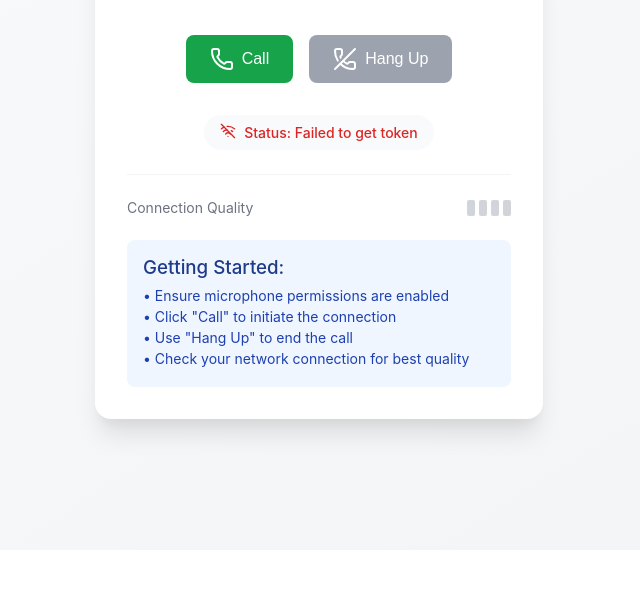
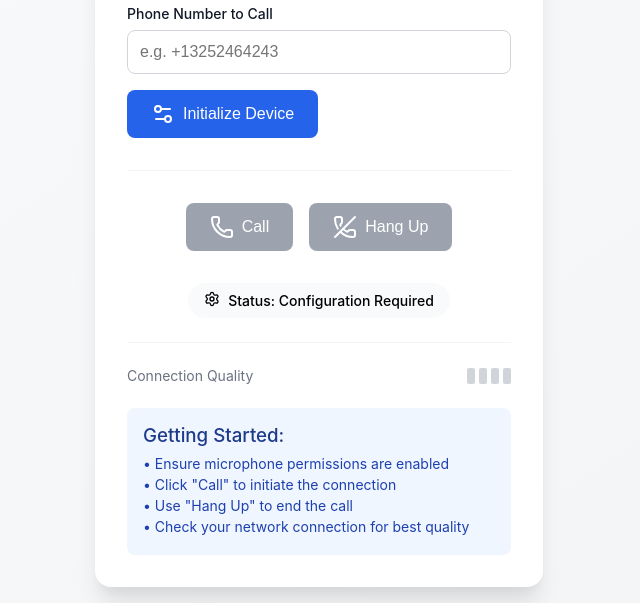
Before and after one commit to muhammadawaisg/twilio-webrtc-call-app, a plain HTML site: page index.html in a window 1280 px wide. Shown: the part 250-853 px from the top of the page, without its empty margins (321-961 px from the left). Before the commit the page ends 800 px from the top, so only its background shows below. Drawn offline with nearby package versions, Linux system fonts and the light colour scheme; no server answers.

Commit message:
configure inputs

```diff
--- a/index.html
+++ b/index.html
@@ -26,6 +26,7 @@
         --color-blue-800: #1e40af;
         --color-blue-900: #1e3a8a;
         --color-orange-600: #ea580c;
+        --color-blue-700: #1d4ed8;
       }
 
       body {
@@ -75,6 +76,40 @@
         margin: 0;
       }
 
+      .settings-container {
+        margin-bottom: 2rem;
+        padding-bottom: 2rem;
+        border-bottom: 1px solid var(--color-gray-100);
+      }
+
+      .input-group {
+        margin-bottom: 1rem;
+        text-align: left;
+      }
+
+      .input-group label {
+        display: block;
+        font-weight: 500;
+        color: var(--color-gray-900);
+        margin-bottom: 0.5rem;
+        font-size: 0.875rem;
+      }
+
+      .input-group input {
+        width: 100%;
+        padding: 0.75rem;
+        border: 1px solid var(--color-gray-300);
+        border-radius: 0.5rem;
+        font-size: 1rem;
+        box-sizing: border-box;
+      }
+
+      .input-group input:focus {
+        outline: none;
+        border-color: var(--color-blue-600);
+        box-shadow: 0 0 0 2px var(--color-blue-50);
+      }
+
       .call-controls {
         display: flex;
         justify-content: center;
@@ -121,6 +156,13 @@
       }
       .btn-hangup:hover:not(:disabled) {
         background-color: var(--color-red-700);
+      }
+
+      .btn-primary {
+        background-color: var(--color-blue-600);
+      }
+      .btn-primary:hover:not(:disabled) {
+        background-color: var(--color-blue-700);
       }
 
       .status-container {
@@ -225,6 +267,29 @@
         <p>Click below to call your Twilio number for free from browser</p>
       </div>
 
+      <div class="settings-container">
+        <div class="input-group">
+          <label for="token-url-input">Token URL</label>
+          <input
+            type="url"
+            id="token-url-input"
+            placeholder="https://your-token-server.com/get-token"
+          />
+        </div>
+        <div class="input-group">
+          <label for="to-number-input">Phone Number to Call</label>
+          <input
+            type="text"
+            id="to-number-input"
+            placeholder="e.g. +13252464243"
+          />
+        </div>
+        <button id="initialize-button" class="btn btn-primary">
+          <i data-lucide="settings-2"></i>
+          <span>Initialize Device</span>
+        </button>
+      </div>
+
       <div class="call-controls">
         <button id="call-button" class="btn btn-call">
           <i data-lucide="phone"></i>
@@ -269,16 +334,15 @@
     </div>
 
     <script>
-      const TOKEN_URL =
-        "https://callvio-backend-242251286144.asia-south1.run.app/get-token?identity=caller1"; // Replace if needed
-      const TO_NUMBER = "+13252464243"; // <-- Replace with your Twilio number
-
       let device;
-      let callStatus = "initializing"; // initializing, ready, connecting, connected, disconnecting, error
+      let callStatus = "uninitialized"; // uninitialized, initializing, ready, connecting, connected, disconnecting, error
       let callDuration = 0;
       let timerRef = null;
 
       // DOM Elements
+      const initializeButton = document.getElementById("initialize-button");
+      const tokenUrlInput = document.getElementById("token-url-input");
+      const toNumberInput = document.getElementById("to-number-input");
       const callButton = document.getElementById("call-button");
       const hangupButton = document.getElementById("hangup-button");
       const statusIndicator = document.getElementById("status-indicator");
@@ -321,10 +385,16 @@
         let iconName = "loader";
 
         // Update button states
-        const isCallActive =
-          callStatus === "connecting" || callStatus === "connected";
-        callButton.disabled = isCallActive;
-        hangupButton.disabled = !isCallActive;
+        initializeButton.disabled =
+          callStatus === "initializing" ||
+          callStatus === "ready" ||
+          callStatus === "connecting" ||
+          callStatus === "connected" ||
+          callStatus === "disconnecting";
+        callButton.disabled = callStatus !== "ready";
+        hangupButton.disabled = !(
+          callStatus === "connecting" || callStatus === "connected"
+        );
 
         // Update status badge class for color
         statusIndicator.className = "status-badge status-" + callStatus;
@@ -341,6 +411,10 @@
         });
 
         switch (callStatus) {
+          case "uninitialized":
+            currentStatusText = statusMessage || "Configuration Required";
+            iconName = "settings";
+            break;
           case "initializing":
             currentStatusText = "Initializing...";
             iconName = "loader";
@@ -390,11 +464,21 @@
         updateUI(message);
       }
 
-      // Initialize
-      document.addEventListener("DOMContentLoaded", () => {
+      function initializeDevice() {
+        const tokenUrl = tokenUrlInput.value.trim();
+        const toNumber = toNumberInput.value.trim();
+
+        if (!tokenUrl || !toNumber) {
+          alert("Please provide both a Token URL and a Twilio Number.");
+          return;
+        }
+
+        localStorage.setItem("twilioTokenUrl", tokenUrl);
+        localStorage.setItem("twilioToNumber", toNumber);
+
         setCallStatus("initializing");
 
-        fetch(TOKEN_URL)
+        fetch(tokenUrl)
           .then((res) => {
             if (!res.ok) throw new Error("Token response not ok");
             return res.json();
@@ -422,11 +506,33 @@
             setCallStatus("error", "Failed to get token");
             console.error(err);
           });
+      }
+
+      // Initialize
+      document.addEventListener("DOMContentLoaded", () => {
+        const savedTokenUrl = localStorage.getItem("twilioTokenUrl");
+        const savedToNumber = localStorage.getItem("twilioToNumber");
+
+        if (savedTokenUrl) {
+          tokenUrlInput.value = savedTokenUrl;
+        }
+        if (savedToNumber) {
+          toNumberInput.value = savedToNumber;
+        }
+
+        setCallStatus("uninitialized");
+
+        initializeButton.addEventListener("click", initializeDevice);
 
         callButton.addEventListener("click", () => {
           if (device) {
+            const toNumber = toNumberInput.value.trim();
+            if (!toNumber) {
+              alert("Please provide a Twilio Number to call.");
+              return;
+            }
             setCallStatus("connecting");
-            device.connect({ To: TO_NUMBER });
+            device.connect({ To: toNumber });
           }
         });
 
```
